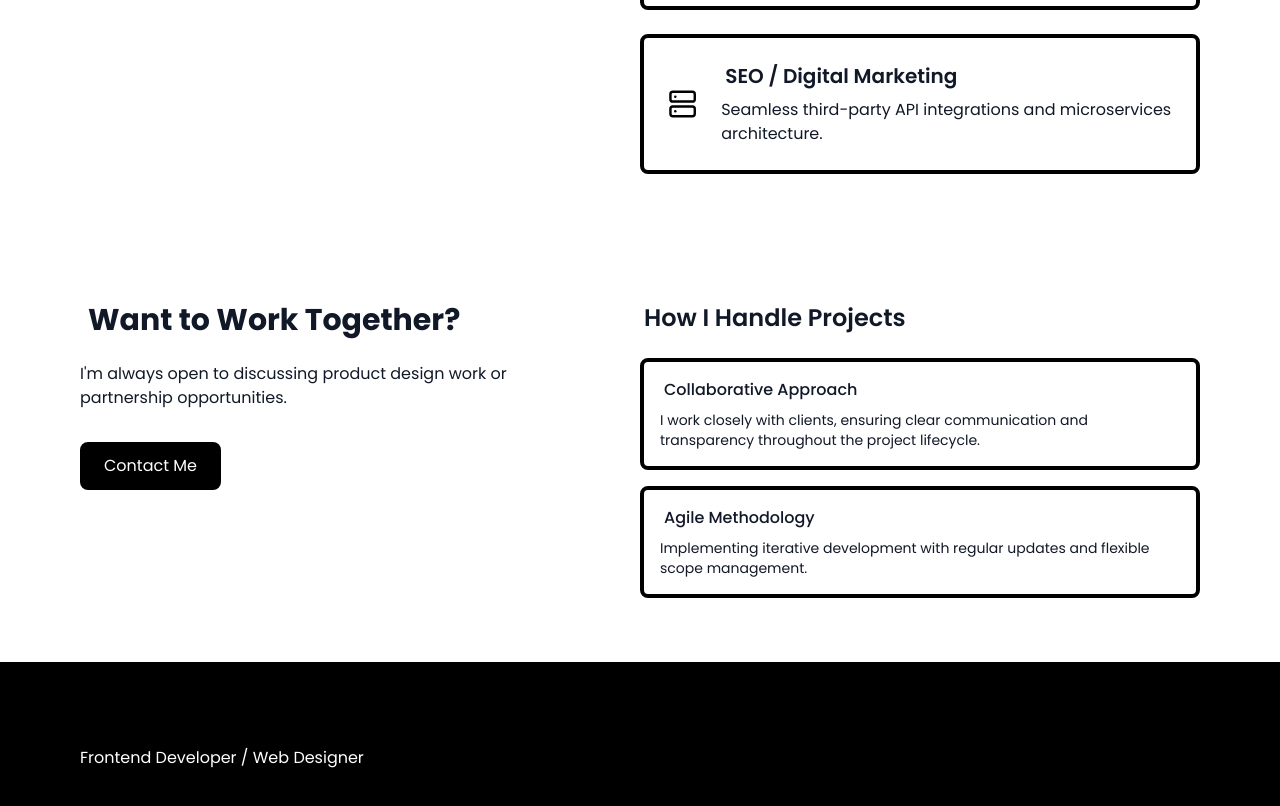
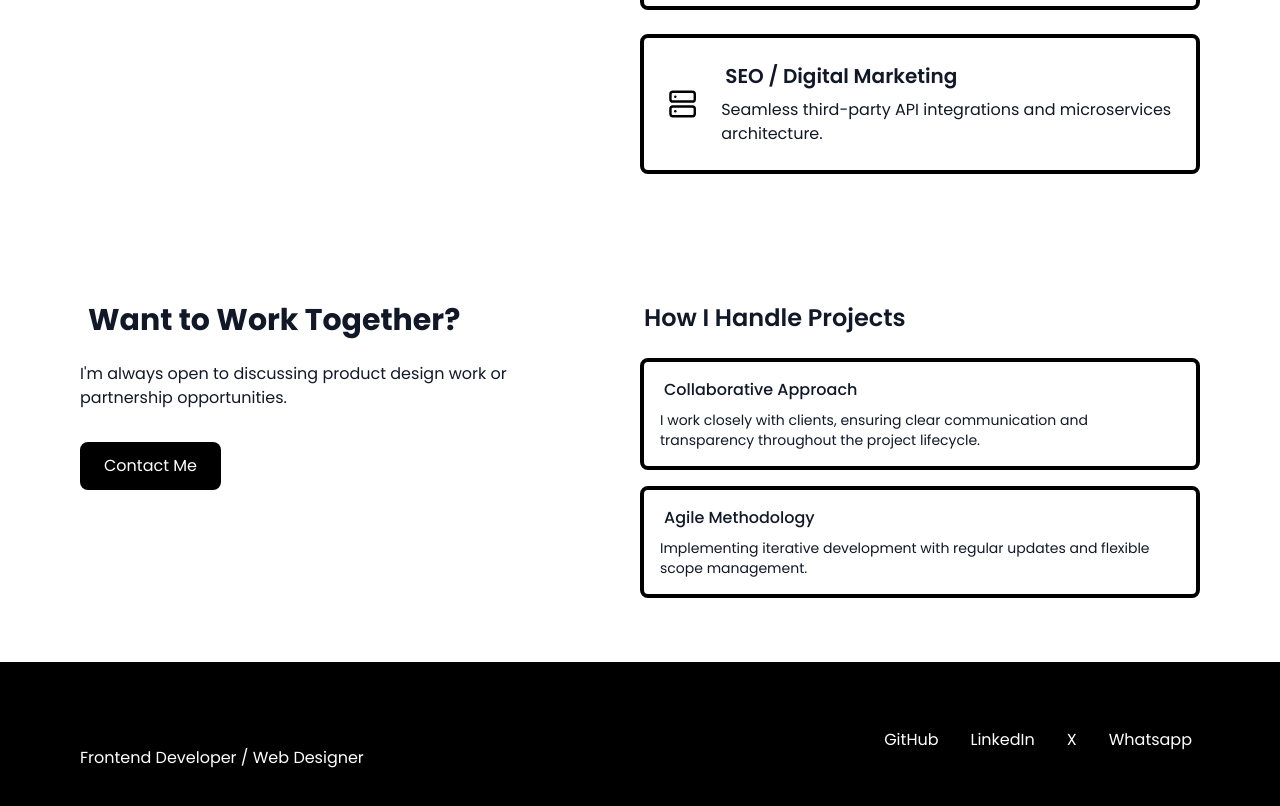
Before and after one commit to abdulbusybrain/abdullahi-busybrain, a React (Create React App) app: page / in a window 1280 px wide. Shown: the part 3112-3918 px from the top of the page. Built offline with nearby package versions, Linux system fonts and the light colour scheme.

Commit message:
Added links

```diff
--- a/src/App.js
+++ b/src/App.js
@@ -286,19 +286,19 @@ const Footer = () => {
   const socialLinks = [
     {
       name: "GitHub",
-      url: "https://github.com/yourusername",
+      url: "https://github.com/abdul-busybrain",
     },
     {
       name: "LinkedIn",
-      url: "https://linkedin.com/in/yourusername",
+      url: "www.linkedin.com/in/abdullahi-auwal-haruna-3b298422b",
     },
     {
       name: "X",
       url: "https://twitter.com/yourusername",
     },
     {
-      name: "Whatsapp/Telegram",
-      url: "https://wa.me/yournumber",
+      name: "Whatsapp",
+      url: "https://wa.me/+2348064676821",
     },
   ];
 
@@ -315,6 +315,7 @@ const Footer = () => {
         </div>
         <div className="flex space-x-4">
           {socialLinks.map((link, index) => {
+            return (
               <a
                 key={index}
                 href={link.url}
@@ -323,7 +324,8 @@ const Footer = () => {
                 className={`hover:bg-[${brightYellow}] hover:text-black px-2 py-1 transition-colors duration-300`}
               >
                 {link.name}
-            </a>;
+              </a>
+            );
           })}
         </div>
       </div>
```
Lines whose indentation alone changed are shown as unchanged.
